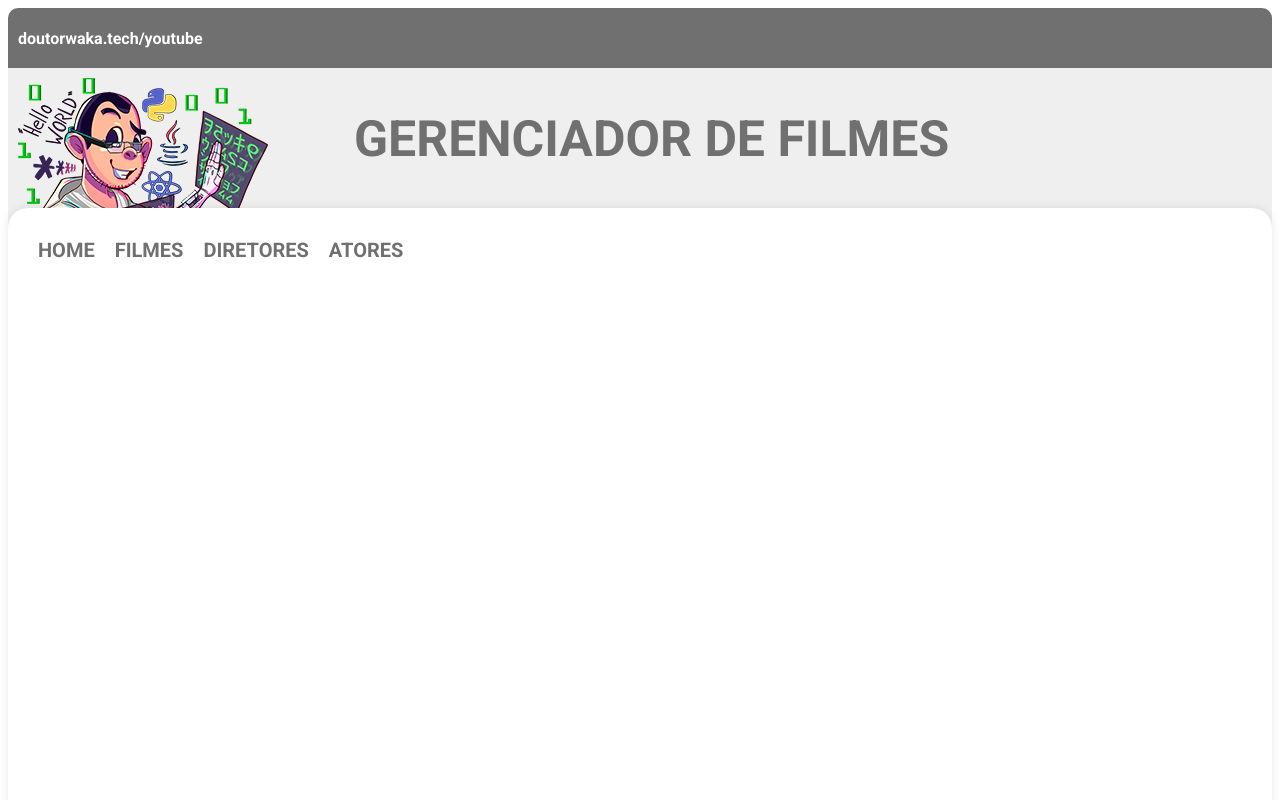
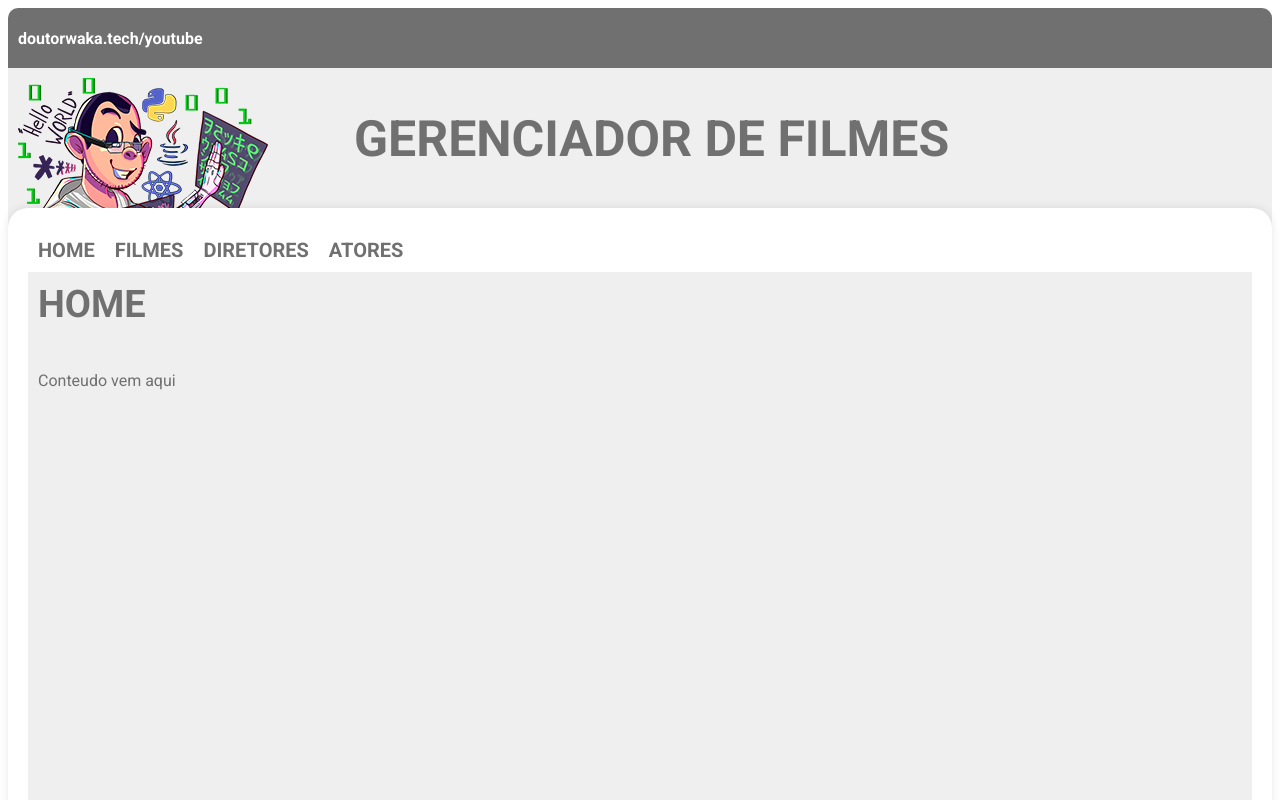
Before and after one commit to doutorwaka/gerenciador-filmes-react, a React (Create React App) app: page / in a window 1280 px wide. Shown: the top 800 px of the page. Built offline with nearby package versions, Linux system fonts and the light colour scheme.

Commit message:
Criacao da pagina HOME

```diff
--- a/src/App.jsx
+++ b/src/App.jsx
@@ -4,6 +4,7 @@ import { Menu } from "./components/menu";
 import { Topbanner } from "./components/topbanner";
 import { Topbar } from "./components/topbar";
 import "./global.css";
+import { Home } from "./pages/home";
 
 function App() {
   return (
@@ -12,6 +13,7 @@ function App() {
       <Topbanner/>
       <Mainbody>
         <Menu/>
+        <Home/>
       </Mainbody>
       <Footer/>
     </>
--- a/src/global.css
+++ b/src/global.css
@@ -2,4 +2,5 @@
 
 *{
     font-family: Roboto;
+    color: #707070;
 }
--- /dev/null
+++ b/src/pages/home/index.jsx
@@ -0,0 +1,10 @@
+import "./style.css";
+
+export function Home(){
+    return (
+        <div className="home">
+            <h1 className="home">HOME</h1>
+            <div className="home-content">Conteudo vem aqui</div>
+        </div>
+    );
+}
--- /dev/null
+++ b/src/pages/home/style.css
@@ -0,0 +1,16 @@
+h1.home{
+    font-size: 38px;
+    color: #707070;
+    font-weight: bold;
+    padding: 10px;
+    margin-top: 0px;
+}
+
+div.home{
+    background-color: #EFEFEF;
+    min-height: 600px;
+}
+
+div.home-content{
+    padding: 10px;
+}
```
